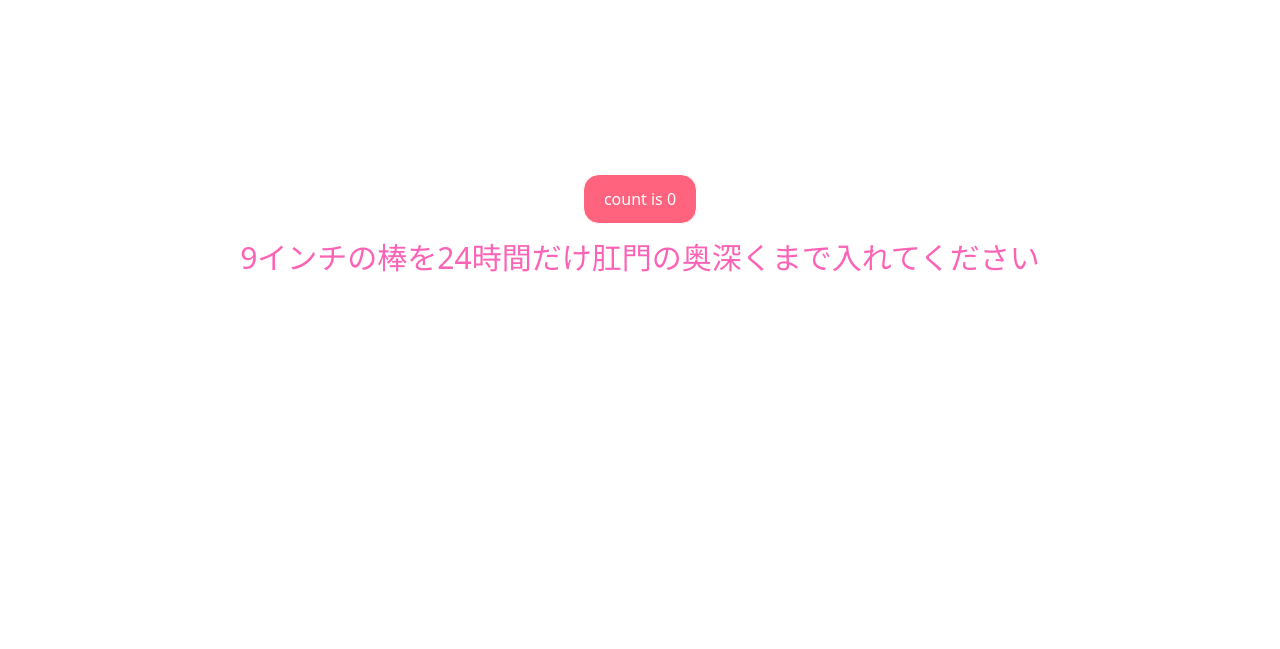
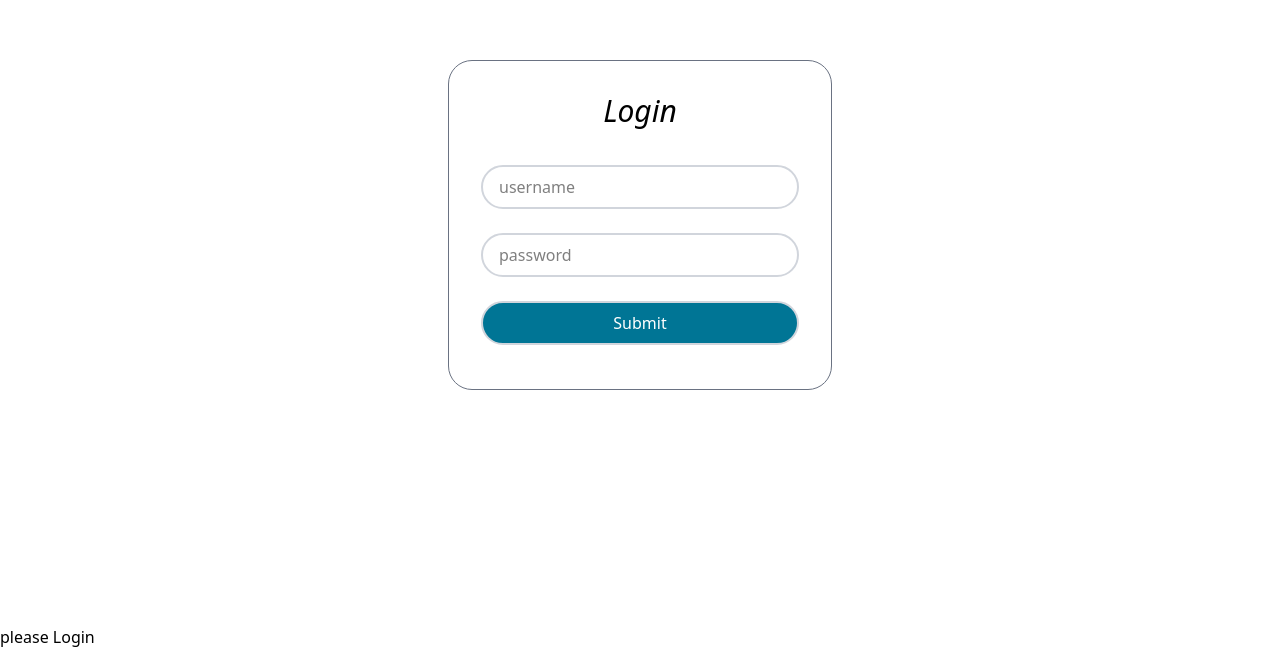
Before and after one commit to digantaa/minicontext, a React (Vite) app: page / in a window 1280 px wide. Shown: the part 175-824 px from the top of the page. Before the commit the page ends 800 px from the top, so only its background shows below. Built offline with nearby package versions, Linux system fonts and the light colour scheme.

Commit message:
fixing css of login.jsx

```diff
--- a/src/App.jsx
+++ b/src/App.jsx
@@ -1,10 +1,15 @@
 import { Count } from './component/Count';
+import UserContextProvider from './context/UserContextProvider';
+import Login from './component/Login';
+import Profile from './component/Profile';
 
 function App() {
 return (
-    <>
-    <Count/>
-    </>
+    <UserContextProvider>
+    {/* <Count/> */}
+    <Login/>
+    <Profile/>
+    </UserContextProvider>
   )
 }
 
--- a/src/component/Login.jsx
+++ b/src/component/Login.jsx
@@ -12,22 +12,32 @@ function Login() {
     setUser({name, password})
   };
   return (
-    <div>
-      <h2>Login</h2>
+    <div className="flex items-center justify-center min-h-screen">
+  <div className="flex flex-col items-center gap-3 border border-gray-500 rounded-3xl p-8 w-96 bg-white">
+    <h2 className="text-3xl italic">Login</h2>
     <input
+      className="border-2 border-gray-300 px-4 py-2 rounded-3xl mt-6 w-full"
       type="text"
       placeholder="username"
       value={name}
       onChange={(e) => setName(e.target.value)}
     />
     <input
-        type="text"
+      className="border-2 border-gray-300 px-4 py-2 rounded-3xl mt-3 w-full"
+      type="password"
       placeholder="password"
       value={password}
       onChange={(e) => setPassword(e.target.value)}
     />
-      <button onClick={handleSubmit}>Submit</button>
+    <button
+      className="border-2 border-gray-300 px-3 py-2 rounded-3xl mt-3 mb-3 bg-cyan-700 hover:bg-cyan-900 text-white w-full"
+      onClick={handleSubmit}
+    >
+      Submit
+    </button>
   </div>
+</div>
+
   );
 }
 
```
Lines whose indentation alone changed are shown as unchanged.
